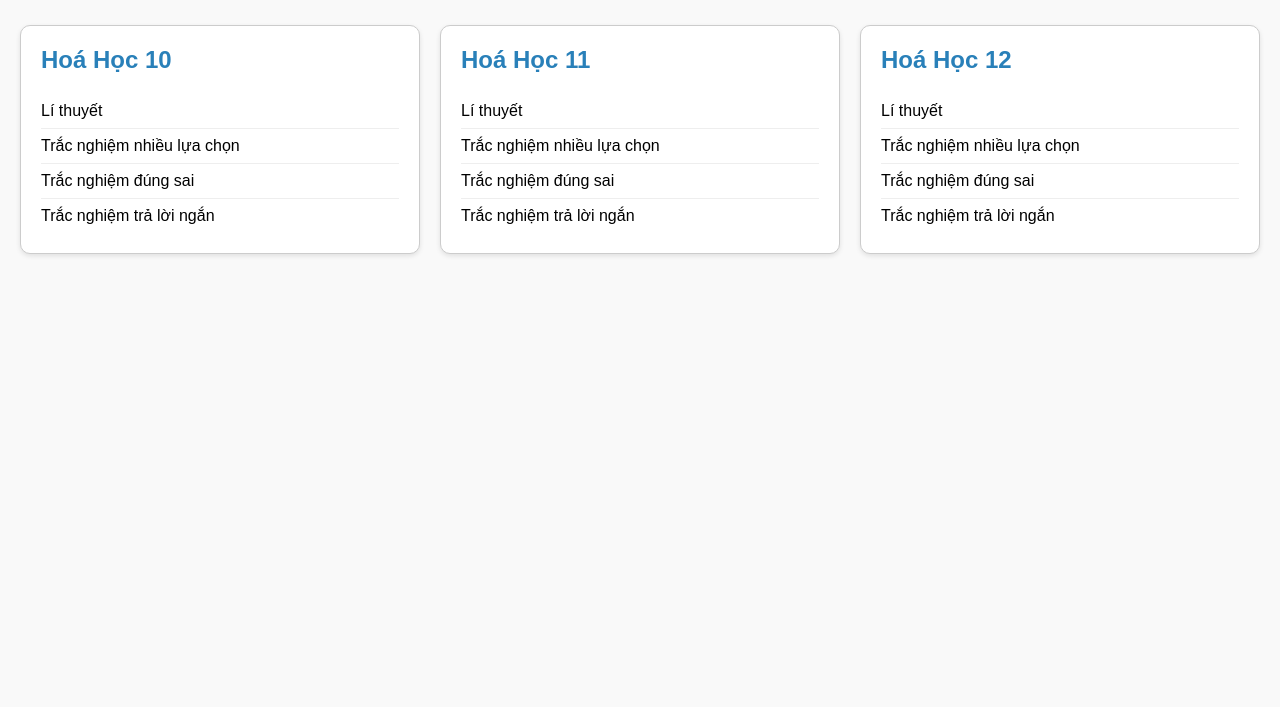
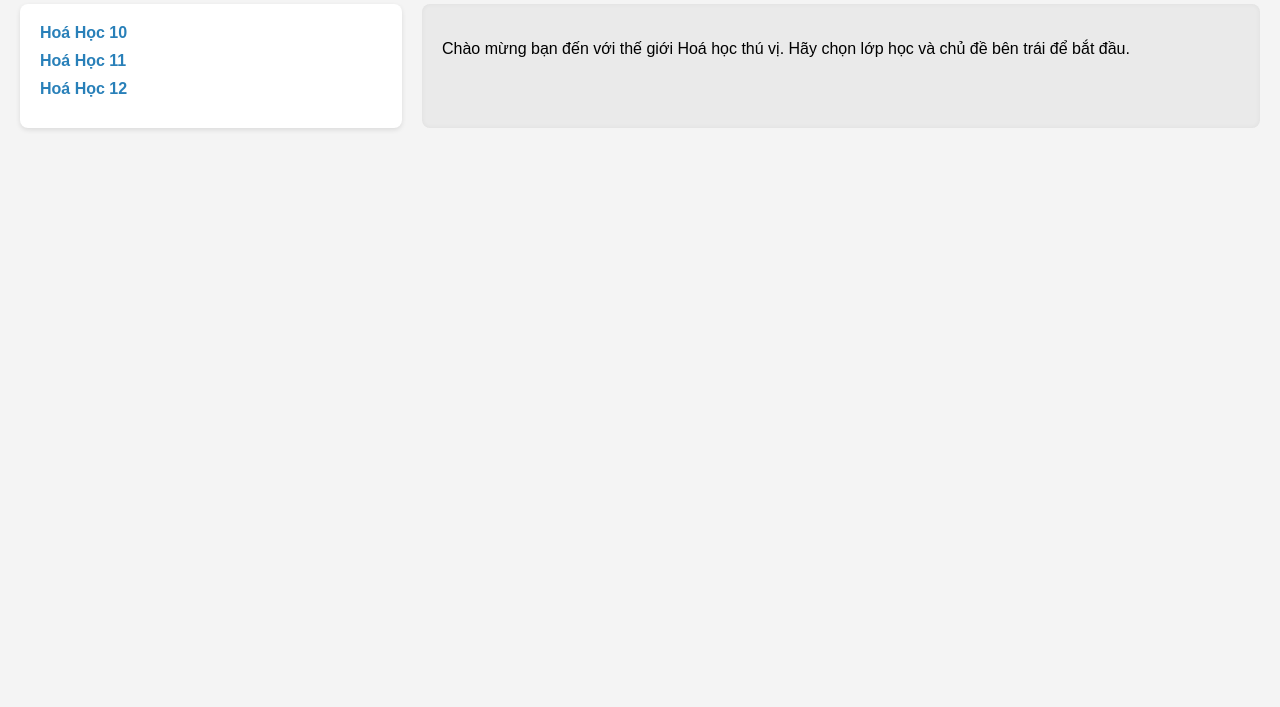
Before and after one commit to quocthanh1704/tanthanhchem, a plain HTML site: page index.html in a window 1280 px wide. Shown: the part 93-800 px from the top of the page. Drawn offline with Linux system fonts and the light colour scheme.

Commit message:
Update index.html

```diff
--- a/index.html
+++ b/index.html
@@ -7,95 +7,78 @@
   <style>
     body {
       font-family: Arial, sans-serif;
-      background: #f9f9f9;
       margin: 0;
-      padding: 20px;
+      padding: 0;
+      background: #f4f4f4;
     }
 
     h1 {
       text-align: center;
-      color: #2c3e50;
-      margin-bottom: 40px;
+      background-color: #2c3e50;
+      color: white;
+      padding: 20px 0;
+      margin: 0;
     }
 
-    .container {
+    .main {
       display: flex;
-      justify-content: space-between;
-      flex-wrap: wrap;
+      padding: 20px;
       gap: 20px;
     }
 
-    .box {
-      background: #ffffff;
-      border: 1px solid #ccc;
-      border-radius: 10px;
+    .sidebar {
+      flex: 3;
+      background: #fff;
       padding: 20px;
-      flex: 1;
-      min-width: 250px;
-      box-shadow: 0 2px 5px rgba(0, 0, 0, 0.1);
+      border-radius: 8px;
+      box-shadow: 0 2px 5px rgba(0,0,0,0.1);
     }
 
-    .box h2 {
-      color: #2980b9;
-      margin-top: 0;
+    .content {
+      flex: 7;
+      background: #eaeaea;
+      border-radius: 8px;
+      padding: 20px;
+      box-shadow: inset 0 0 5px rgba(0,0,0,0.05);
     }
 
-    ul {
-      list-style-type: none;
-      padding-left: 0;
-      margin: 0;
+    .menu-item {
+      margin-bottom: 10px;
+      cursor: pointer;
+      font-weight: bold;
+      color: #2980b9;
     }
 
-    li {
-      padding: 8px 0;
-      border-bottom: 1px solid #eee;
+    .submenu, .subtopics {
+      margin-left: 20px;
+      margin-top: 5px;
+      display: none;
+    }
+
+    .submenu li, .subtopics li {
+      padding: 4px 0;
+      list-style: disc;
+      color: #333;
+      font-weight: normal;
       cursor: pointer;
     }
 
-    li:last-child {
-      border-bottom: none;
+    .submenu li:hover, .subtopics li:hover {
+      color: #2980b9;
+      text-decoration: underline;
     }
 
-    .subtopics {
-      margin-top: 10px;
-      margin-left: 15px;
-      padding-left: 10px;
-      border-left: 2px solid #ddd;
-      display: none;
-      animation: fadeIn 0.3s ease-in-out;
-    }
-
-    .subtopics li {
-      font-size: 14px;
-      color: #333;
-      border-bottom: none;
-      padding: 4px 0;
-      cursor: default;
-    }
-
-    @keyframes fadeIn {
-      from { opacity: 0; }
-      to { opacity: 1; }
-    }
-
-    a {
-      color: #2980b9;
-      text-decoration: none;
-    }
-
-    a:hover {
-      text-decoration: underline;
-    }
   </style>
 </head>
 <body>
   <h1>Hoá Học Thú Vị</h1>
-  <div class="container">
-    <!-- HÓA HỌC 10 -->
-    <div class="box">
-      <h2>Hoá Học 10</h2>
-      <ul>
-        <li onclick="toggleSubtopics()">Lí thuyết</li>
+
+  <div class="main">
+    <!-- Sidebar trái -->
+    <div class="sidebar">
+      <div class="menu-item" onclick="toggleMenu('menu10')">Hoá Học 10</div>
+      <ul class="submenu" id="menu10">
+        <li onclick="toggleSubtopics('lythuyet10')">Lí thuyết</li>
         <ul class="subtopics" id="lythuyet10">
           <li>Nguyên tử</li>
           <li>Bảng tuần hoàn</li>
@@ -108,12 +91,17 @@
         <li>Trắc nghiệm đúng sai</li>
         <li>Trắc nghiệm trả lời ngắn</li>
       </ul>
-    </div>
 
-    <!-- HÓA HỌC 11 -->
-    <div class="box">
-      <h2>Hoá Học 11</h2>
-      <ul>
+      <div class="menu-item" onclick="toggleMenu('menu11')">Hoá Học 11</div>
+      <ul class="submenu" id="menu11">
+        <li>Lí thuyết</li>
+        <li>Trắc nghiệm nhiều lựa chọn</li>
+        <li>Trắc nghiệm đúng sai</li>
+        <li>Trắc nghiệm trả lời ngắn</li>
+      </ul>
+
+      <div class="menu-item" onclick="toggleMenu('menu12')">Hoá Học 12</div>
+      <ul class="submenu" id="menu12">
         <li>Lí thuyết</li>
         <li>Trắc nghiệm nhiều lựa chọn</li>
         <li>Trắc nghiệm đúng sai</li>
@@ -121,22 +109,27 @@
       </ul>
     </div>
 
-    <!-- HÓA HỌC 12 -->
-    <div class="box">
-      <h2>Hoá Học 12</h2>
-      <ul>
-        <li>Lí thuyết</li>
-        <li>Trắc nghiệm nhiều lựa chọn</li>
-        <li>Trắc nghiệm đúng sai</li>
-        <li>Trắc nghiệm trả lời ngắn</li>
-      </ul>
+    <!-- Nội dung bên phải -->
+    <div class="content">
+      <p>Chào mừng bạn đến với thế giới Hoá học thú vị. Hãy chọn lớp học và chủ đề bên trái để bắt đầu.</p>
     </div>
   </div>
 
   <script>
-    function toggleSubtopics() {
-      const list = document.getElementById("lythuyet10");
-      list.style.display = (list.style.display === "block") ? "none" : "block";
+    function toggleMenu(id) {
+      const menus = document.querySelectorAll(".submenu");
+      menus.forEach(menu => {
+        if (menu.id !== id) {
+          menu.style.display = "none";
+        }
+      });
+      const el = document.getElementById(id);
+      el.style.display = (el.style.display === "block") ? "none" : "block";
+    }
+
+    function toggleSubtopics(id) {
+      const el = document.getElementById(id);
+      el.style.display = (el.style.display === "block") ? "none" : "block";
     }
   </script>
 </body>
```
